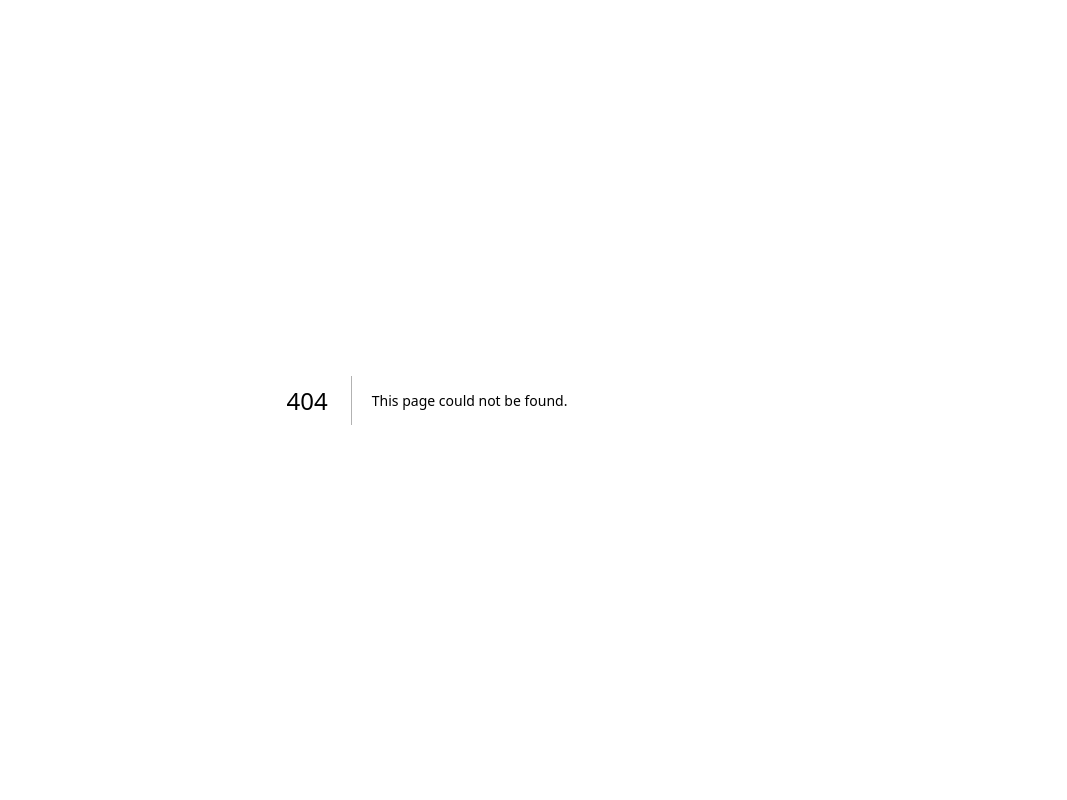
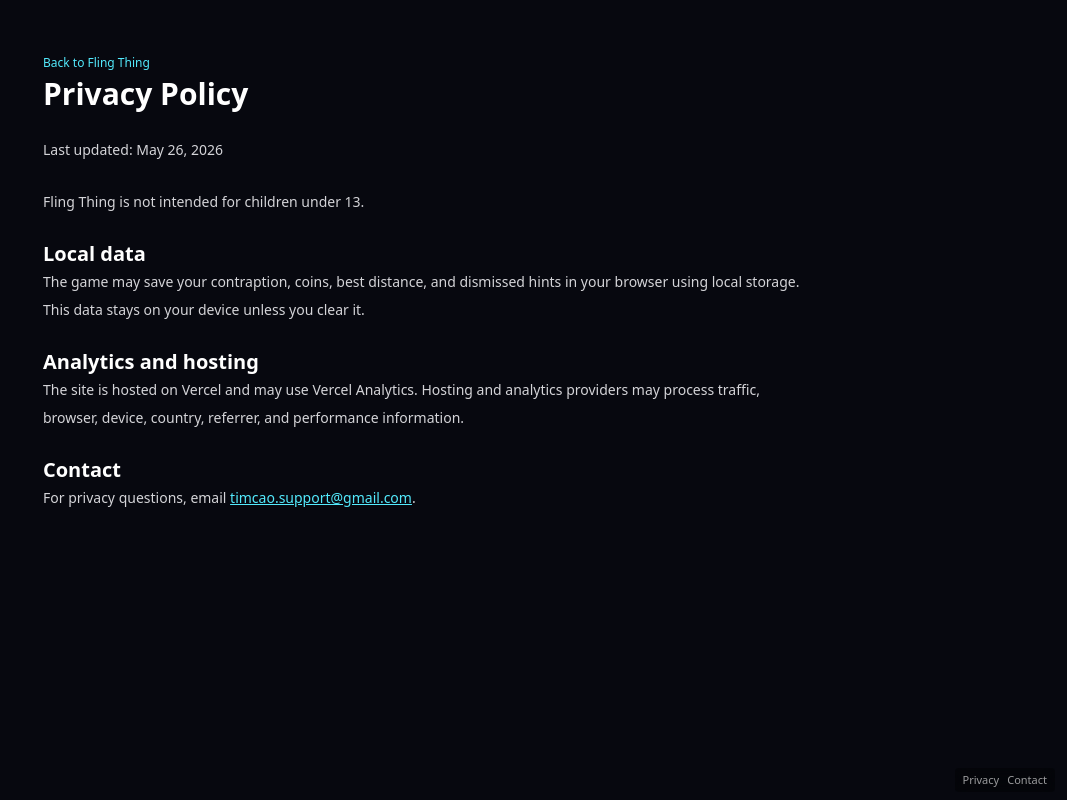
Before and after one commit to Timothy-Cao/Fling-Thing, a Next.js app: page /privacy in a window 1280 px wide. Before the commit this address had no page. Shown: the whole page, without its empty margins (213-1280 px from the left). Built offline with nearby package versions, Linux system fonts and the light colour scheme.

Commit message:
docs: add privacy notice

```diff
--- a/src/app/layout.tsx
+++ b/src/app/layout.tsx
@@ -13,7 +13,16 @@ export default function RootLayout({
 }>) {
   return (
     <html lang="en" className="h-full">
-      <body className="h-full overflow-hidden">{children}</body>
+      <body className="h-full overflow-hidden">
+        {children}
+        <nav
+          aria-label="Legal links"
+          className="fixed bottom-2 right-3 z-[1000] flex gap-2 rounded bg-black/35 px-2 py-1 text-[11px] text-white/60 backdrop-blur-sm"
+        >
+          <a className="hover:text-white" href="/privacy">Privacy</a>
+          <a className="hover:text-white" href="mailto:timcao.support@gmail.com">Contact</a>
+        </nav>
+      </body>
     </html>
   );
 }
--- /dev/null
+++ b/src/app/privacy/page.tsx
@@ -0,0 +1,35 @@
+const contactEmail = "timcao.support@gmail.com";
+
+export default function PrivacyPage() {
+  return (
+    <main className="h-screen overflow-y-auto bg-[#07080f] px-6 py-12 text-sm leading-7 text-zinc-300">
+      <div className="mx-auto max-w-3xl space-y-6">
+        <a className="text-xs text-cyan-300 hover:text-cyan-100" href="/">Back to Fling Thing</a>
+        <h1 className="text-3xl font-bold text-white">Privacy Policy</h1>
+        <p>Last updated: May 26, 2026</p>
+        <p>Fling Thing is not intended for children under 13.</p>
+        <section>
+          <h2 className="text-xl font-semibold text-white">Local data</h2>
+          <p>
+            The game may save your contraption, coins, best distance, and dismissed hints in your
+            browser using local storage. This data stays on your device unless you clear it.
+          </p>
+        </section>
+        <section>
+          <h2 className="text-xl font-semibold text-white">Analytics and hosting</h2>
+          <p>
+            The site is hosted on Vercel and may use Vercel Analytics. Hosting and analytics providers
+            may process traffic, browser, device, country, referrer, and performance information.
+          </p>
+        </section>
+        <section>
+          <h2 className="text-xl font-semibold text-white">Contact</h2>
+          <p>
+            For privacy questions, email{" "}
+            <a className="text-cyan-300 underline" href={`mailto:${contactEmail}`}>{contactEmail}</a>.
+          </p>
+        </section>
+      </div>
+    </main>
+  );
+}
```
